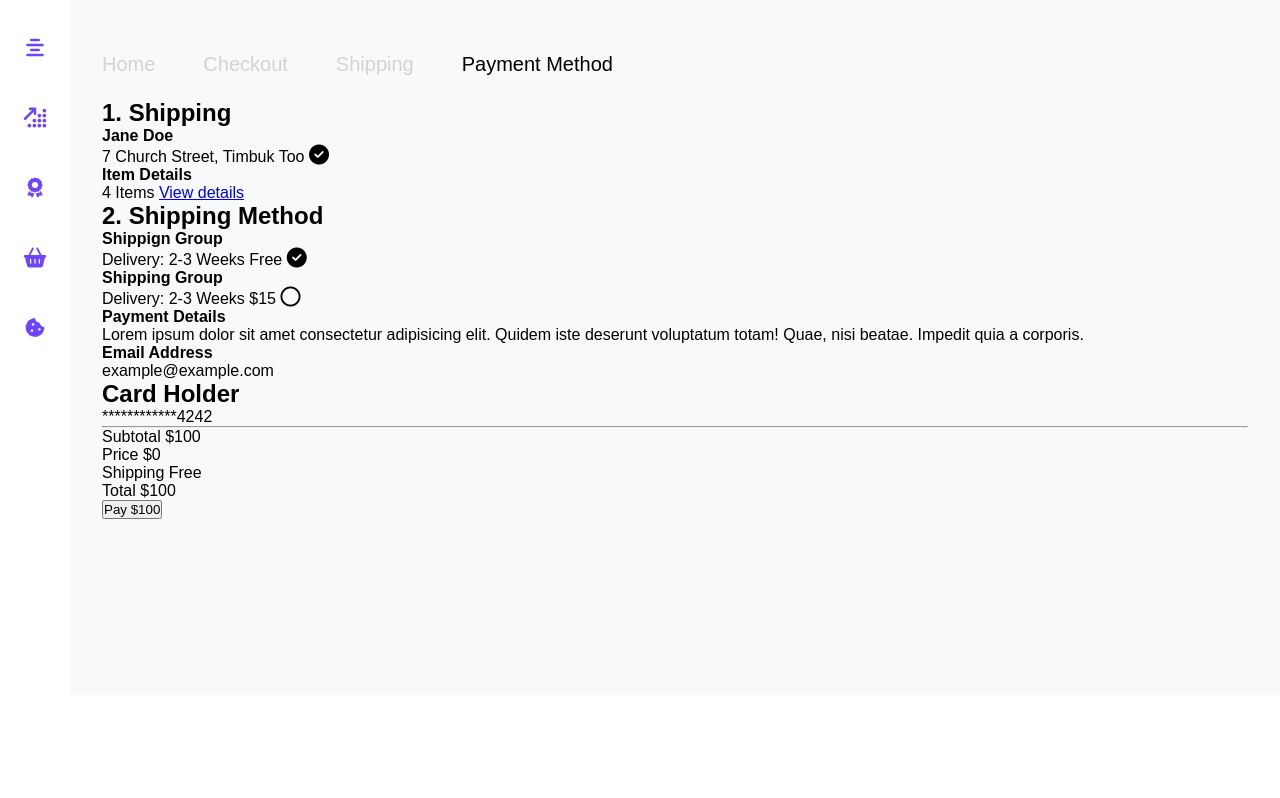
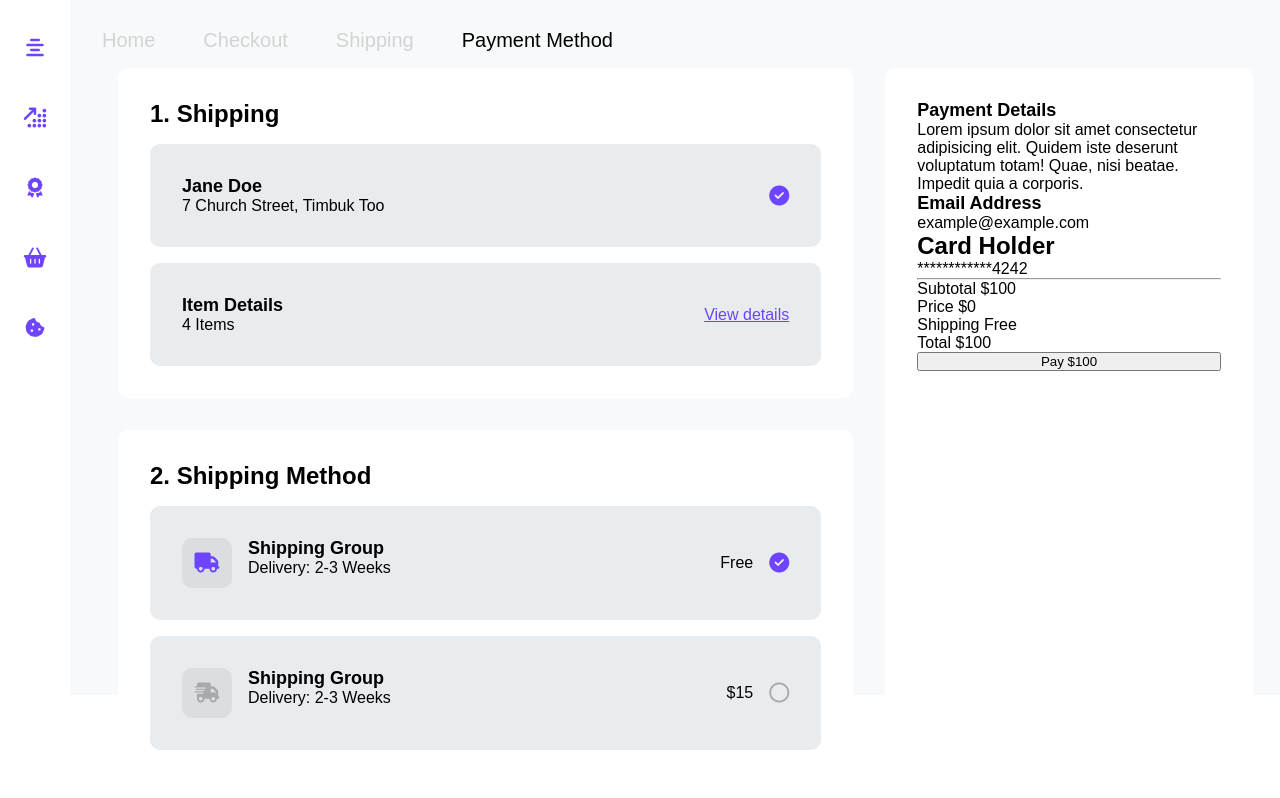
Before and after one commit to stephscode/css-practise-projects, a plain HTML site: page index.html in a window 1280 px wide. Shown: the part 105-903 px from the top of the page. Before the commit the page ends 800 px from the top, so only its background shows below. Drawn offline with Linux system fonts and the light colour scheme.

Commit message:
styled ecomm section & shipping cards

```diff
--- a/index.html
+++ b/index.html
@@ -84,42 +84,68 @@
                     <h2>1. Shipping</h2>
 
                     <div class="shipping-card inner">
+                        <div class="inner-left">
                             <h4 class="user-name">Jane Doe</h4>
                             <span class="userAdress">7 Church Street, Timbuk Too</span>
-                        <i class="fa-solid fa-circle-check"></i>
+                        </div>
+
+                        <div class="inner-right"><i class="fa-solid fa-circle-check"></i></div>
 
 
                     </div>
 
                     <div class="shipping-card inner">
+                        <div class="inner-left">
                             <h4 class="item-details">Item Details</h4>
                             <span class="item-count">4 Items</span>
-                        <a href="#" class="view-link">View details</a>
+                        </div>
+
+                        <div class="inner-right"><a href="#" class="view-link">View details</a></div>
 
                     </div>
 
                 </div>
 
-                <div class="shiping-card method">
+                <div class="shipping-card method">
                     <h2>2. Shipping Method</h2>
 
                     <div class="shipping-card inner">
-                        <div class="icon-box"></div>
-                        <h4 class="shipping-group">Shippign Group</h4>
+
+                        <div class="inner-first">
+                            <div class="icon-box">
+                                <i class="fa-solid fa-truck"></i>
+                            </div>
+                            <div class="inner-left">
+                                <h4 class="shipping-group">Shipping Group</h4>
                                 <span class="delivery-eta">Delivery: 2-3 Weeks</span>
+                            </div>
+                        </div>
+
+                        <div class="inner-right">
                             <span class="shipping-price">Free</span>
                             <i class="fa-solid fa-circle-check"></i>
+                        </div>
+
 
 
 
                     </div>
 
                     <div class="shipping-card inner">
-                        <div class="icon-box"></div>
+                        <div class="inner-first">
+                            <div class="icon-box">
+                                <i class="fa-solid fa-truck-fast inactive"></i>
+                            </div>
+                            <div class="inner-left">
                                 <h4 class="shipping-group">Shipping Group</h4>
                                 <span class="delivery-eta">Delivery: 2-3 Weeks</span>
+                            </div>
+                        </div>
+
+                        <div class="inner-right">
                             <span class="shipping-price">$15</span>
-                        <i class="fa-regular fa-circle"></i>
+                            <i class="fa-regular fa-circle inactive"></i>
+                        </div>
 
 
 
--- a/styles.css
+++ b/styles.css
@@ -11,6 +11,24 @@
     padding: 0;
     box-sizing: border-box;
 
+}
+
+span {
+    font-size: 16px;
+    color: black;
+    font-weight: 300;
+}
+
+h4 {
+    font-size: 18px;
+}
+
+a {
+    color: var(--primary);
+}
+
+i {
+    color: var(--primary);
 }
 
 body {
@@ -176,9 +194,79 @@ i {
 }
 
 
+/* SHIPPING COLUMN STYLES */
 
-/* SHIPPING COLUMN STYLES */
+.ecomm-section {
+    padding: 1rem;
+    display: flex;
+    gap: 2rem;
+
+}
+
+.shipping-col {
+    flex: 2 0 66%;
+
+    display: flex;
+    flex-direction: column;
+    gap: 2rem;
+}
+
+.shipping-card {
+    background-color: white;
+    padding: 2rem;
+    border-radius: 10px;
+
+    display: flex;
+    flex-direction: column;
+    gap: 1rem
+}
+
+.shipping-card.inner {
+    background-color: var(--mid-grey);
+
+    display: flex;
+    flex-direction: row;
+    justify-content: space-between;
+    align-items: center;
+}
+
+.icon-box {
+    background-color: #dbdee1;
+    height: 50px;
+    width: 50px;
+
+    display: flex;
+    justify-content: center;
+    align-items: center;
+    border-radius: 10px;
+}
+
+.inner-right {
+    display: flex;
+    gap: 1rem;
+    align-items: center;
+
+}
+
+.inner-first {
+    display: flex;
+    gap: 1rem;
+}
 
 
 
 /* PAYMENT COLUMN STYLES */
+
+.payment-col {
+    flex: 1 0 33%;
+    background-color: white;
+    padding: 2rem;
+    border-radius: 10px;
+
+    display: flex;
+    flex-direction: column;
+}
+
+i.inactive {
+    color: darkgrey;
+}
```
Lines whose indentation alone changed are shown as unchanged.
